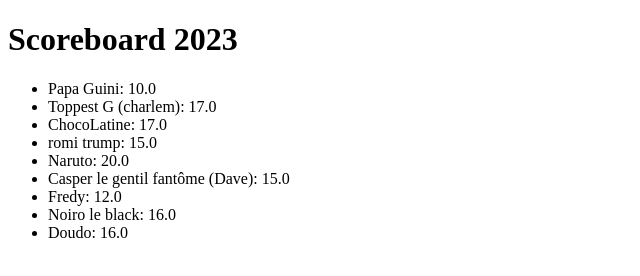
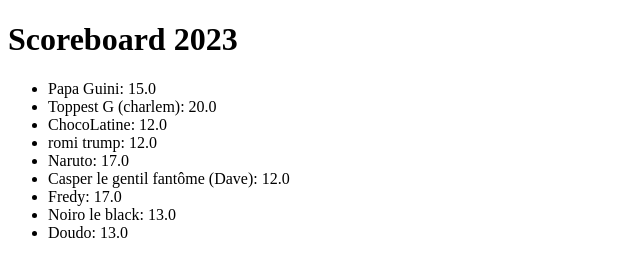
Before and after one commit to fabrem/foot2023, a plain HTML site: page index.html in a window 1280 px wide. Shown: the full height of the page, 0-640 px from the left. Drawn offline with Linux system fonts and the light colour scheme.

Commit message:
Auto updating football scores

```diff
--- a/index.html
+++ b/index.html
@@ -1,10 +1,10 @@
-<!DOCTYPE html> <html> <body> <h1>Scoreboard 2023</h1><ul><li>Papa Guini: 10.0</li>
-<li>Toppest G (charlem): 17.0</li>
-<li>ChocoLatine: 17.0</li>
-<li>romi trump: 15.0</li>
-<li>Naruto: 20.0</li>
-<li>Casper le gentil fantôme (Dave): 15.0</li>
-<li>Fredy: 12.0</li>
-<li>Noiro le black: 16.0</li>
-<li>Doudo: 16.0</li>
+<!DOCTYPE html> <html> <body> <h1>Scoreboard 2023</h1><ul><li>Papa Guini: 15.0</li>
+<li>Toppest G (charlem): 20.0</li>
+<li>ChocoLatine: 12.0</li>
+<li>romi trump: 12.0</li>
+<li>Naruto: 17.0</li>
+<li>Casper le gentil fantôme (Dave): 12.0</li>
+<li>Fredy: 17.0</li>
+<li>Noiro le black: 13.0</li>
+<li>Doudo: 13.0</li>
 </ul></body> </html>
```
